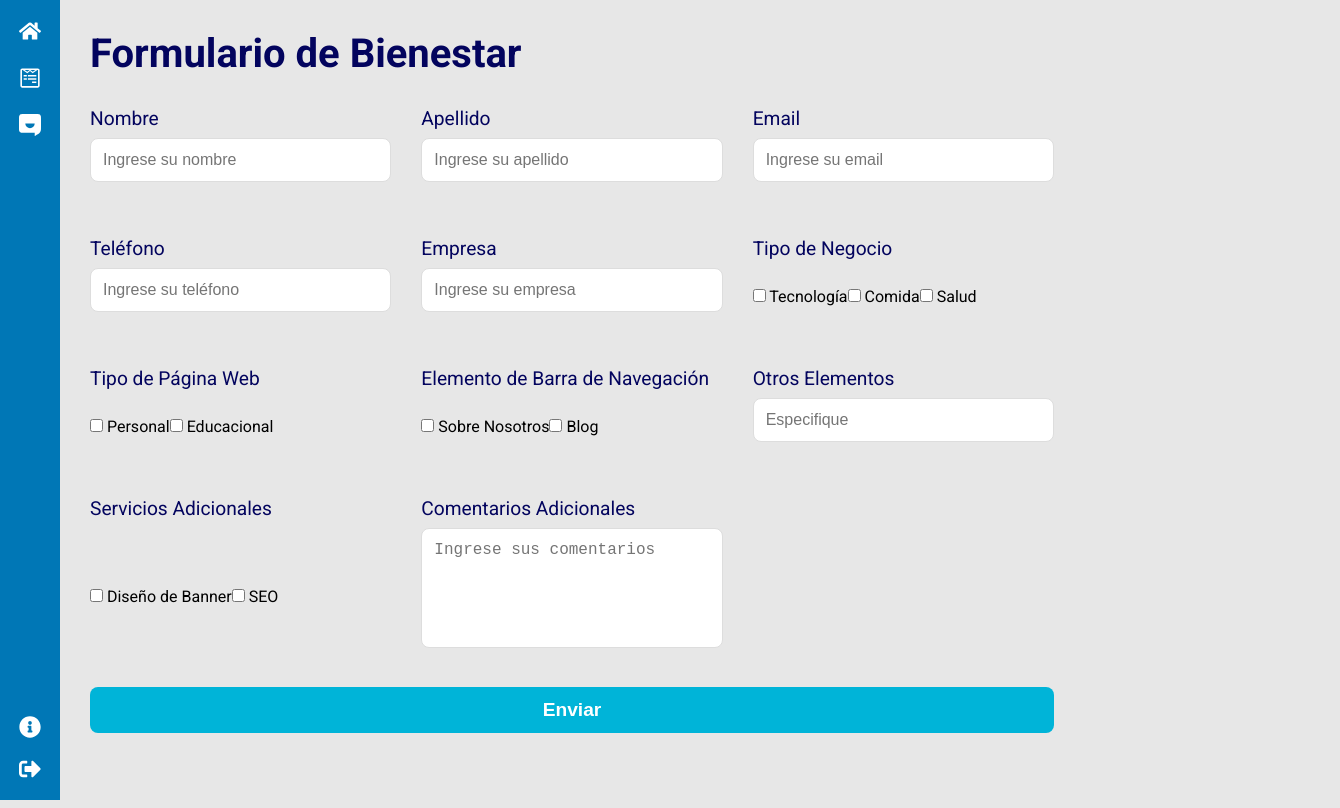
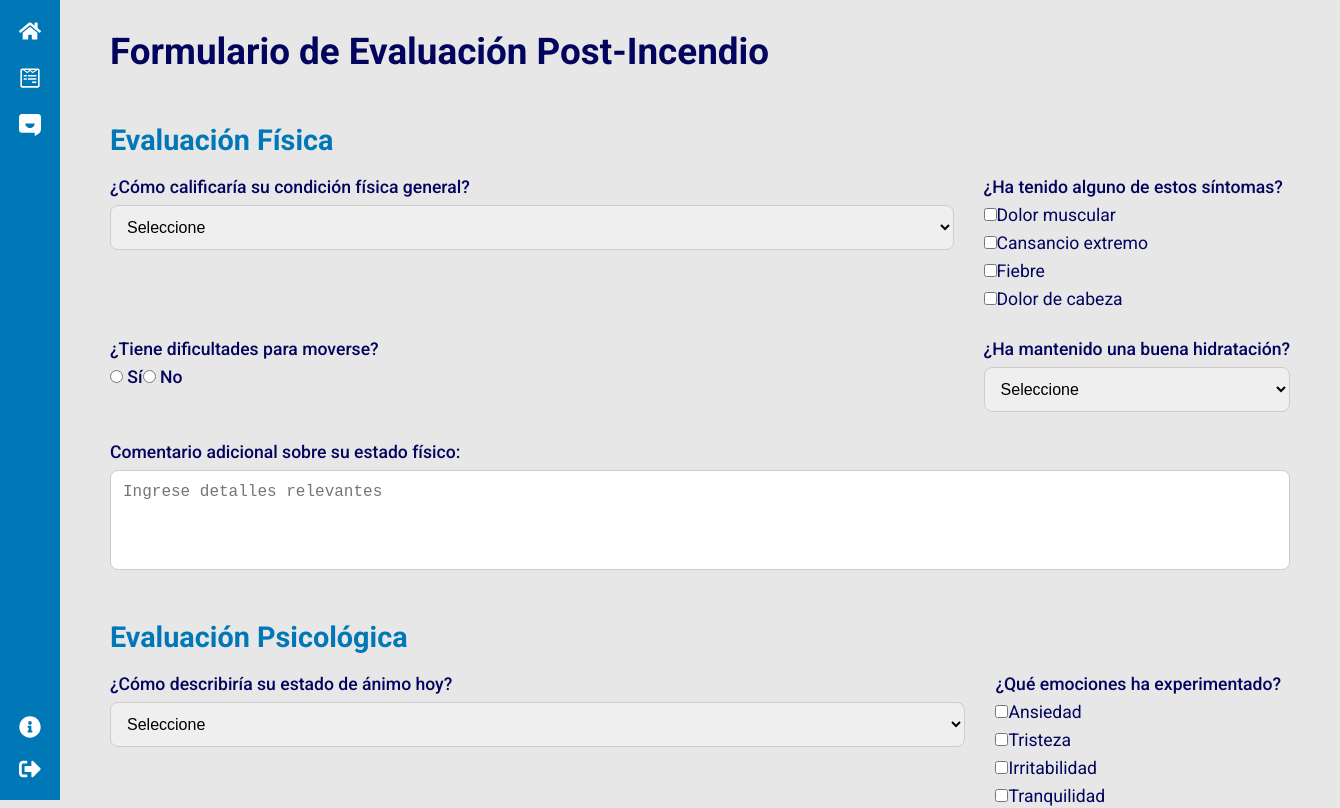
Before and after one commit to al3jandr05/front-prototipo, a React (Create React App) app: page /Formulario in a window 1280 px wide. Shown: the top 808 px of the page, 1340 px wide, since content can reach past the window. Built offline with nearby package versions, Linux system fonts and the light colour scheme.

Commit message:
Modifiqué el formulario y retoqué algunas páginas

```diff
--- a/src/components/CardResultado.js
+++ b/src/components/CardResultado.js
@@ -7,13 +7,13 @@ const CardResultado = ({ voluntario }) => {
 
     return (
         <div
-            className="card-voluntario"
+            className="card-resultado"
             onClick={() => navigate(`/ResultadoVoluntario/${voluntario.id}`)}
         >
             <div className="avatar">
                 <span>{voluntario.nombre[0]}</span>
             </div>
-            <div className="info-voluntario">
+            <div className="info-resultado">
                 <h4>{voluntario.nombre}</h4>
                 <p>Fecha de encuesta: {voluntario.ultimaEvaluacion}</p>
             </div>
--- a/src/pages/Formulario.js
+++ b/src/pages/Formulario.js
@@ -6,203 +6,181 @@ const Formulario = () => {
     const [formData, setFormData] = useState({
         nombre: '',
         apellido: '',
-        email: '',
-        telefono: '',
-        empresa: '',
-        tipoNegocio: [],
-        tipoPagina: [],
-        barraNavegacion: [],
-        otrosItems: '',
-        serviciosAdicionales: [],
-        comentarios: ''
+        fisico: {
+            condicionGeneral: '',
+            sintomas: [],
+            movilidad: '',
+            hidratacion: '',
+            comentario: ''
+        },
+        psicologico: {
+            estadoAnimo: '',
+            emociones: [],
+            nivelEstres: '',
+            descanso: '',
+            comentario: ''
+        }
     });
 
-    const handleChange = (e) => {
-        const { name, value, type, checked } = e.target;
+    const handleChange = (e, section, field) => {
+        const { type, name, value, checked } = e.target;
         if (type === 'checkbox') {
-            if (checked) {
-                setFormData({
-                    ...formData,
-                    [name]: [...formData[name], value]
-                });
-            } else {
-                setFormData({
-                    ...formData,
-                    [name]: formData[name].filter((item) => item !== value)
-                });
-            }
+            setFormData((prev) => {
+                const updated = checked
+                    ? [...prev[section][field], value]
+                    : prev[section][field].filter((v) => v !== value);
+                return {
+                    ...prev,
+                    [section]: {
+                        ...prev[section],
+                        [field]: updated
+                    }
+                };
+            });
         } else {
-            setFormData({
-                ...formData,
-                [name]: value
-            });
+            setFormData((prev) => ({
+                ...prev,
+                [section]: {
+                    ...prev[section],
+                    [field]: value
+                }
+            }));
         }
     };
 
     const handleSubmit = (e) => {
         e.preventDefault();
-        console.log('Formulario enviado:', formData);
+        console.log(formData);
     };
 
     return (
         <div className="formulario-container">
             <Sidebar />
             <div className="formulario-content">
-                <h1 className="titulo-formulario">Formulario de Bienestar</h1>
+                <h1 className="titulo-formulario">Formulario de Evaluación Post-Incendio</h1>
                 <form className="formulario-bienestar" onSubmit={handleSubmit}>
+                    <h2>Evaluación Física</h2>
                     <div className="formulario-columns">
                         <div className="formulario-item">
-                            <label>Nombre</label>
-                            <input
-                                type="text"
-                                name="nombre"
-                                value={formData.nombre}
-                                onChange={handleChange}
-                                placeholder="Ingrese su nombre"
-                            />
+                            <label>¿Cómo calificaría su condición física general?</label>
+                            <select
+                                name="condicionGeneral"
+                                value={formData.fisico.condicionGeneral}
+                                onChange={(e) => handleChange(e, 'fisico', 'condicionGeneral')}
+                            >
+                                <option value="">Seleccione</option>
+                                <option value="excelente">Excelente</option>
+                                <option value="buena">Buena</option>
+                                <option value="regular">Regular</option>
+                                <option value="mala">Mala</option>
+                            </select>
                         </div>
 
                         <div className="formulario-item">
-                            <label>Apellido</label>
-                            <input
-                                type="text"
-                                name="apellido"
-                                value={formData.apellido}
-                                onChange={handleChange}
-                                placeholder="Ingrese su apellido"
-                            />
-                        </div>
-
-                        <div className="formulario-item">
-                            <label>Email</label>
-                            <input
-                                type="email"
-                                name="email"
-                                value={formData.email}
-                                onChange={handleChange}
-                                placeholder="Ingrese su email"
-                            />
-                        </div>
-
-                        <div className="formulario-item">
-                            <label>Teléfono</label>
-                            <input
-                                type="text"
-                                name="telefono"
-                                value={formData.telefono}
-                                onChange={handleChange}
-                                placeholder="Ingrese su teléfono"
-                            />
-                        </div>
-
-                        <div className="formulario-item">
-                            <label>Empresa</label>
-                            <input
-                                type="text"
-                                name="empresa"
-                                value={formData.empresa}
-                                onChange={handleChange}
-                                placeholder="Ingrese su empresa"
-                            />
-                        </div>
-
-                        <div className="formulario-item checkbox-group">
-                            <label>Tipo de Negocio</label>
-                            <div>
-                                <input
-                                    type="checkbox"
-                                    name="tipoNegocio"
-                                    value="Tecnología"
-                                    onChange={handleChange}
-                                /> Tecnología
-                                <input
-                                    type="checkbox"
-                                    name="tipoNegocio"
-                                    value="Comida"
-                                    onChange={handleChange}
-                                /> Comida
-                                <input
-                                    type="checkbox"
-                                    name="tipoNegocio"
-                                    value="Salud"
-                                    onChange={handleChange}
-                                /> Salud
-                            </div>
-                        </div>
-
-                        <div className="formulario-item checkbox-group">
-                            <label>Tipo de Página Web</label>
-                            <div>
-                                <input
-                                    type="checkbox"
-                                    name="tipoPagina"
-                                    value="Personal"
-                                    onChange={handleChange}
-                                /> Personal
-                                <input
-                                    type="checkbox"
-                                    name="tipoPagina"
-                                    value="Educacional"
-                                    onChange={handleChange}
-                                /> Educacional
-                            </div>
-                        </div>
-
-                        <div className="formulario-item checkbox-group">
-                            <label>Elemento de Barra de Navegación</label>
-                            <div>
-                                <input
-                                    type="checkbox"
-                                    name="barraNavegacion"
-                                    value="Sobre Nosotros"
-                                    onChange={handleChange}
-                                /> Sobre Nosotros
-                                <input
-                                    type="checkbox"
-                                    name="barraNavegacion"
-                                    value="Blog"
-                                    onChange={handleChange}
-                                /> Blog
+                            <label>¿Ha tenido alguno de estos síntomas?</label>
+                            <div className="checkbox-group">
+                                {["Dolor muscular", "Cansancio extremo", "Fiebre", "Dolor de cabeza"].map((sintoma) => (
+                                    <label key={sintoma}>
+                                        <input
+                                            type="checkbox"
+                                            value={sintoma}
+                                            checked={formData.fisico.sintomas.includes(sintoma)}
+                                            onChange={(e) => handleChange(e, 'fisico', 'sintomas')}
+                                        />
+                                        {sintoma}
+                                    </label>
+                                ))}
                             </div>
                         </div>
 
                         <div className="formulario-item">
-                            <label>Otros Elementos</label>
-                            <input
-                                type="text"
-                                name="otrosItems"
-                                value={formData.otrosItems}
-                                onChange={handleChange}
-                                placeholder="Especifique"
-                            />
-                        </div>
-
-                        <div className="formulario-item checkbox-group">
-                            <label>Servicios Adicionales</label>
+                            <label>¿Tiene dificultades para moverse?</label>
                             <div>
-                                <input
-                                    type="checkbox"
-                                    name="serviciosAdicionales"
-                                    value="Diseño de Banner"
-                                    onChange={handleChange}
-                                /> Diseño de Banner
-                                <input
-                                    type="checkbox"
-                                    name="serviciosAdicionales"
-                                    value="SEO"
-                                    onChange={handleChange}
-                                /> SEO
+                                <label><input type="radio" value="sí" name="movilidad" onChange={(e) => handleChange(e, 'fisico', 'movilidad')} /> Sí</label>
+                                <label><input type="radio" value="no" name="movilidad" onChange={(e) => handleChange(e, 'fisico', 'movilidad')} /> No</label>
                             </div>
                         </div>
 
                         <div className="formulario-item">
-                            <label>Comentarios Adicionales</label>
+                            <label>¿Ha mantenido una buena hidratación?</label>
+                            <select
+                                value={formData.fisico.hidratacion}
+                                onChange={(e) => handleChange(e, 'fisico', 'hidratacion')}
+                            >
+                                <option value="">Seleccione</option>
+                                <option value="sí">Sí</option>
+                                <option value="no">No</option>
+                            </select>
+                        </div>
+
+                        <div className="formulario-item full-width">
+                            <label>Comentario adicional sobre su estado físico:</label>
                             <textarea
-                                name="comentarios"
-                                value={formData.comentarios}
-                                onChange={handleChange}
-                                placeholder="Ingrese sus comentarios"
-                            ></textarea>
+                                value={formData.fisico.comentario}
+                                onChange={(e) => handleChange(e, 'fisico', 'comentario')}
+                                placeholder="Ingrese detalles relevantes"
+                            />
+                        </div>
+                    </div>
+
+                    <h2>Evaluación Psicológica</h2>
+                    <div className="formulario-columns">
+                        <div className="formulario-item">
+                            <label>¿Cómo describiría su estado de ánimo hoy?</label>
+                            <select
+                                value={formData.psicologico.estadoAnimo}
+                                onChange={(e) => handleChange(e, 'psicologico', 'estadoAnimo')}
+                            >
+                                <option value="">Seleccione</option>
+                                <option value="positivo">Positivo</option>
+                                <option value="neutral">Neutral</option>
+                                <option value="negativo">Negativo</option>
+                            </select>
+                        </div>
+
+                        <div className="formulario-item">
+                            <label>¿Qué emociones ha experimentado?</label>
+                            <div className="checkbox-group">
+                                {["Ansiedad", "Tristeza", "Irritabilidad", "Tranquilidad"].map((emo) => (
+                                    <label key={emo}>
+                                        <input
+                                            type="checkbox"
+                                            value={emo}
+                                            checked={formData.psicologico.emociones.includes(emo)}
+                                            onChange={(e) => handleChange(e, 'psicologico', 'emociones')}
+                                        />
+                                        {emo}
+                                    </label>
+                                ))}
+                            </div>
+                        </div>
+
+                        <div className="formulario-item">
+                            <label>¿Nivel de estrés (1 a 5)?</label>
+                            <select
+                                value={formData.psicologico.nivelEstres}
+                                onChange={(e) => handleChange(e, 'psicologico', 'nivelEstres')}
+                            >
+                                <option value="">Seleccione</option>
+                                {[1, 2, 3, 4, 5].map(n => <option key={n} value={n}>{n}</option>)}
+                            </select>
+                        </div>
+
+                        <div className="formulario-item">
+                            <label>¿Ha descansado bien recientemente?</label>
+                            <div>
+                                <label><input type="radio" value="sí" name="descanso" onChange={(e) => handleChange(e, 'psicologico', 'descanso')} /> Sí</label>
+                                <label><input type="radio" value="no" name="descanso" onChange={(e) => handleChange(e, 'psicologico', 'descanso')} /> No</label>
+                            </div>
+                        </div>
+
+                        <div className="formulario-item full-width">
+                            <label>Comentario adicional sobre su estado psicológico:</label>
+                            <textarea
+                                value={formData.psicologico.comentario}
+                                onChange={(e) => handleChange(e, 'psicologico', 'comentario')}
+                                placeholder="Ingrese detalles relevantes"
+                            />
                         </div>
                     </div>
 
--- a/src/pages/InfoVoluntarios.js
+++ b/src/pages/InfoVoluntarios.js
@@ -29,8 +29,8 @@ const InfoVoluntarios = () => {
                         <span>A</span>
                     </div>
                     <div>
-                        <h1>Alejandro Ormachea</h1>
-                        <p>correodelusuario@gmail.com</p>
+                        <h1>Voluntario Apellido</h1>
+                        <p>correodelvoluntario@gmail.com</p>
                     </div>
                     <div className="estado-usuario">
                         <span className="estado-activo"></span> Activo
--- a/src/pages/ListaVoluntarios.js
+++ b/src/pages/ListaVoluntarios.js
@@ -75,7 +75,7 @@ const ListaVoluntarios = () => {
 
             <div className="contenido-voluntarios">
                 <div className="encabezado-voluntarios">
-                    <h1 className="titulo-voluntarios">Voluntarios</h1>
+                    <h1 className="titulo-voluntarios">Lista de Voluntarios</h1>
                     <div className="buscador">
                         <input
                             type="text"
--- a/src/styles/formulario.css
+++ b/src/styles/formulario.css
@@ -1,84 +1,94 @@
 .formulario-container {
     display: flex;
     align-items: flex-start;
-    height: 100vh;
+    min-height: 100vh;
     padding-left: 60px;
+
 }
 
-
 .formulario-content {
-    width: 80%;
-    max-width: 1200px;
-    padding: 30px;
+    width: 100%;
+    max-width: 1400px;
+    padding: 30px 50px;
     box-sizing: border-box;
-    border-radius: 15px;
     position: absolute;
-    align-items: center;
 }
 
-h1 {
-    font-size: 2.5rem;
+h1.titulo-formulario {
+    font-size: 2.3rem;
     color: var(--color-dark-blue);
-    margin-bottom: 30px;
+    margin-bottom: 25px;
+}
+
+h2 {
+    margin-top: 50px;
+    margin-bottom: 20px;
+    color: var(--color-blue);
+    font-size: 1.8rem;
 }
 
 .formulario-columns {
     display: grid;
-    grid-template-columns: repeat(3, 1fr);
+    grid-template-columns: repeat(auto-fill, minmax(50%, 1fr));
     gap: 30px;
 }
 
 .formulario-item {
-    width: 100%;
-    margin-bottom: 25px;
+    display: flex;
+    flex-direction: column;
+    gap: 8px;
+}
+
+.formulario-item.full-width {
+    grid-column: span 2;
 }
 
 label {
-    font-size: 1.2rem;
-    color: #03045e;
-    display: block;
-    margin-bottom: 8px;
+    font-size: 1.1rem;
+    font-weight: 500;
+    color: var(--color-dark-blue);
 }
 
 input[type="text"],
 input[type="email"],
+select,
 textarea {
-    width: 100%;
     padding: 12px;
-    border: 1px solid #ddd;
+    border: 1px solid #ccc;
     border-radius: 8px;
     font-size: 1rem;
-    color: #444;
+    width: 100%;
     box-sizing: border-box;
 }
 
 textarea {
-    height: 120px;
+    height: 100px;
     resize: none;
 }
 
 .checkbox-group {
     display: flex;
-    flex-wrap: wrap;
-    gap: 10px;
+    flex-direction: column;
+    gap: 8px;
 }
 
-.checkbox-group input {
-    margin: 5px 0;
+.checkbox-group label {
+    font-weight: normal;
 }
 
-button.btn-enviar {
-    background-color: #00b4d8;
+.btn-enviar {
+    background-color: var(--color-cyan);
     color: white;
-    padding: 12px 25px;
+    padding: 14px 28px;
+    margin-top: 40px;
     border: none;
+    font-size: 1.1rem;
     border-radius: 8px;
-    font-size: 1.2rem;
     cursor: pointer;
-    transition: background-color 0.3s;
     width: 100%;
+    transition: background 0.3s;
 }
 
-button.btn-enviar:hover {
-    background-color: #0077b6;
+.btn-enviar:hover {
+    background-color: var(--color-blue);
 }
--- a/src/styles/infoVoluntarios.css
+++ b/src/styles/infoVoluntarios.css
@@ -1,11 +1,3 @@
-
-:root {
-    --color-dark-blue: #03045e;
-    --color-blue: #0077b6;
-    --color-cyan: #00b4d8;
-    --color-light-cyan: #90e0ef;
-    --color-lighter-cyan: #caf0f8;
-}
 
 body {
     margin: 0;
--- a/src/styles/listaVoluntarios.css
+++ b/src/styles/listaVoluntarios.css
@@ -1,10 +1,3 @@
-:root {
-    --color-dark-blue: #03045e;
-    --color-blue: #0077b6;
-    --color-cyan: #00b4d8;
-    --color-light-cyan: #90e0ef;
-    --color-lighter-cyan: #caf0f8;
-}
 
 .contenido-voluntarios {
     margin-left: 60px;
@@ -47,8 +40,8 @@
 }
 
 .lista-voluntarios-scroll {
-    height: 100%;
-    width: 95%;
+    height: 85%;
+    width: 98%;
     overflow-y: auto;
     padding: 20px 40px 40px 40px;
     display: flex;
--- a/src/styles/resultadoVoluntario.css
+++ b/src/styles/resultadoVoluntario.css
@@ -1,10 +1,3 @@
-:root {
-    --color-dark-blue: #03045e;
-    --color-blue: #0077b6;
-    --color-cyan: #00b4d8;
-    --color-light-cyan: #90e0ef;
-    --color-lighter-cyan: #caf0f8;
-}
 
 body {
     margin: 0;
```
Also changed, not shown: src/pages/ListaResultados.js (+4 -4 lines), src/styles/historial.css (+5 -9 lines), src/styles/listaResultados.css (+11 -34 lines), src/styles/variables.css (deleted, +0 -7 lines).
